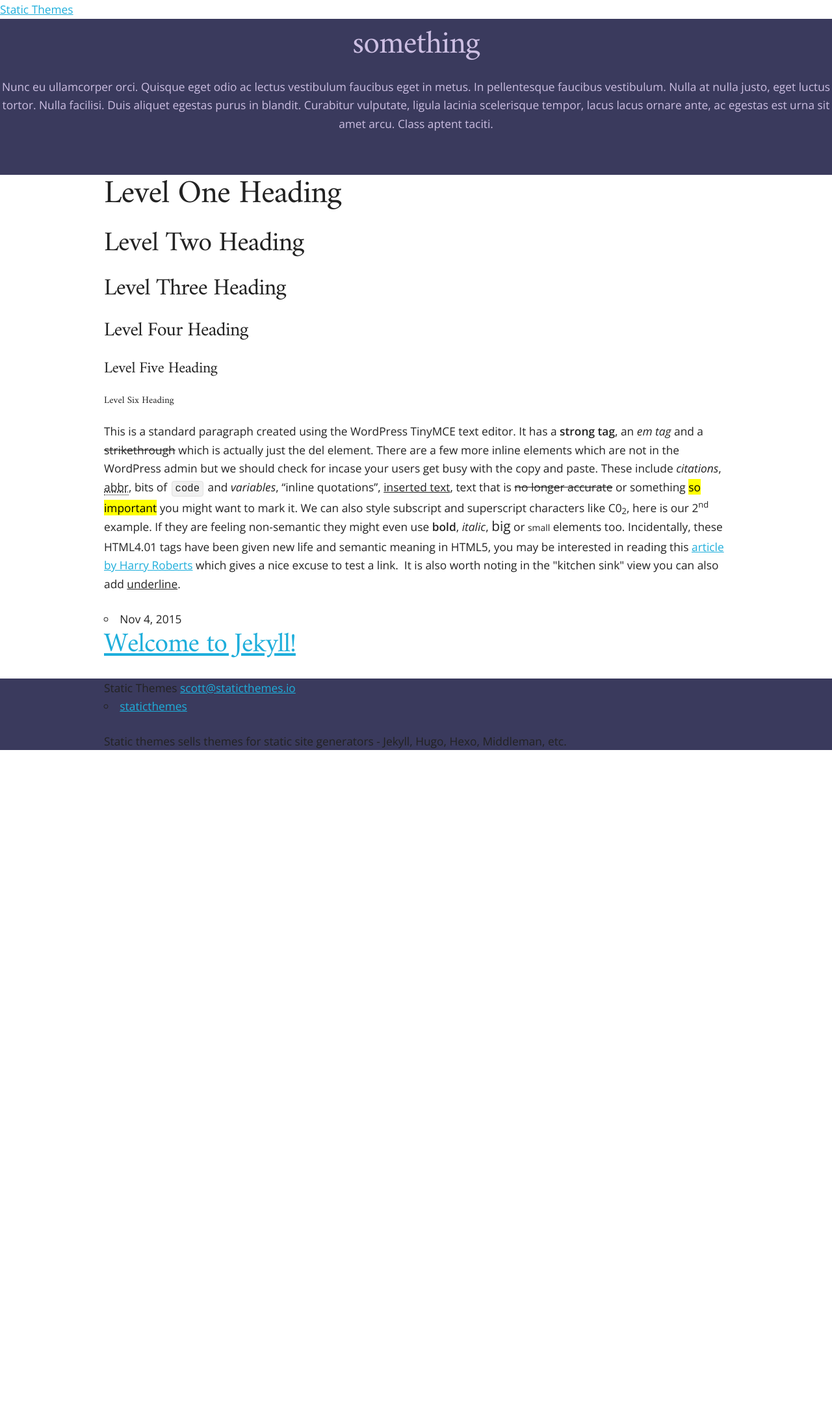
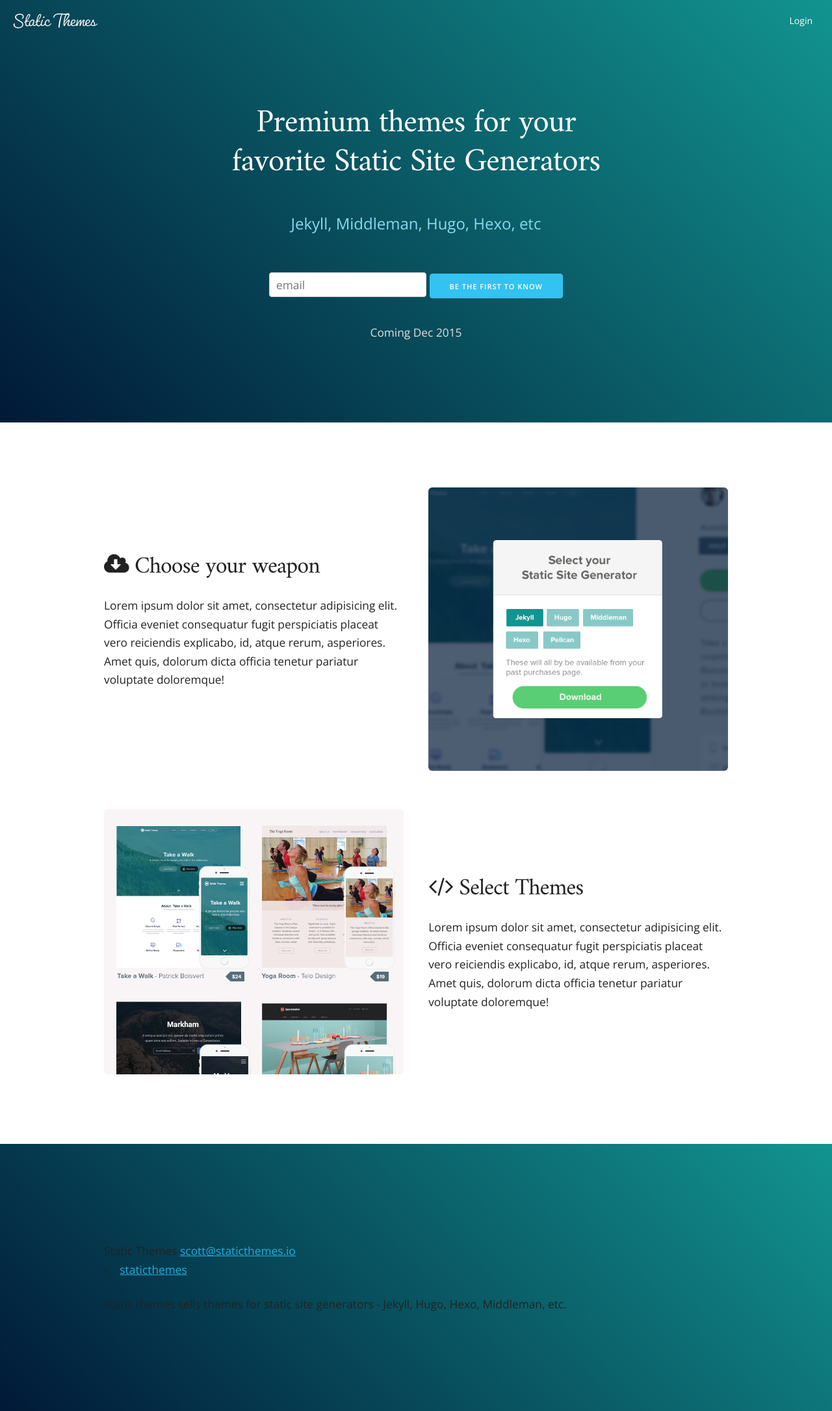
Before and after one commit to scottgallant/jekyll-base, a Jekyll site: the page built from index.html, in a window 1280 px wide. Shown: the whole page at 65% size. Built offline with Jekyll 4.4.1, drawn with Linux system fonts in a browser that asks for light colours; nearby versions of some CDN libraries; library files that are not in the unit come from our copies; before the commit the page ends 1154 px from its top, so only the background shows below that.

Commit message:
landing page styles

```diff
--- a/_includes/header.html
+++ b/_includes/header.html
@@ -1,13 +1,8 @@
 <header class="site-header">
     <a class="site-title" href="{{ site.baseurl }}/">{{ site.title }}</a>
-
-    <!--
-      <div class="trigger">
-        {% for page in site.pages %}
-          {% if page.title %}
-          <a class="page-link" href="{{ page.url | prepend: site.baseurl }}">{{ page.title }}</a>
-          {% endif %}
-        {% endfor %}
-      </div>
-    </nav> -->
+    <nav class="main-nav">
+      <ul>
+        <li><a href="login" class="login">Login</a></li>
+      </ul>
+    </nav>
 </header>
--- a/_layouts/default.html
+++ b/_layouts/default.html
@@ -8,19 +8,8 @@
 
   <body>
     {% include header.html %}
-    <div class="hero">
-      <h1>something</h1>
-      <p>Nunc eu ullamcorper orci. Quisque eget odio ac lectus vestibulum faucibus eget in metus. In pellentesque faucibus vestibulum. Nulla at nulla justo, eget luctus tortor. Nulla facilisi. Duis aliquet egestas purus in blandit. Curabitur vulputate, ligula lacinia scelerisque tempor, lacus lacus ornare ante, ac egestas est urna sit amet arcu. Class aptent taciti.</p>
-    </div>
-    <div class="container">
-      <div class="sixteen columns">
-        <div class="page-content">
-          <div class="wrapper">
-            {{ content }}
-          </div>
-        </div>
-      </div>
-    </div>
+
+    {{ content }}
 
     {% include footer.html %}
 
--- a/_sass/_theme.scss
+++ b/_sass/_theme.scss
@@ -1,14 +1,96 @@
 .hero {
-  // @include background-image(linear-gradient(to bottom right, rgba(31,118,211,1), #dddddd));
-  background-color: rgba(21, 21, 62, 0.84);
+	/* Permalink - use to edit and share this gradient: http://colorzilla.com/gradient-editor/#011936+0,129490+100 */
+	background: #011936; /* Old browsers */
+	background: -moz-linear-gradient(45deg,  #011936 0%, #129490 100%); /* FF3.6+ */
+	background: -webkit-gradient(linear, left bottom, right top, color-stop(0%,#011936), color-stop(100%,#129490)); /* Chrome,Safari4+ */
+	background: -webkit-linear-gradient(45deg,  #011936 0%,#129490 100%); /* Chrome10+,Safari5.1+ */
+	background: -o-linear-gradient(45deg,  #011936 0%,#129490 100%); /* Opera 11.10+ */
+	background: -ms-linear-gradient(45deg,  #011936 0%,#129490 100%); /* IE10+ */
+	background: linear-gradient(45deg,  #011936 0%,#129490 100%); /* W3C */
+	filter: progid:DXImageTransform.Microsoft.gradient( startColorstr='#011936', endColorstr='#129490',GradientType=1 ); /* IE6-9 fallback on horizontal gradient */
+
   position: relative;
-  padding-top: 10px;
-  color: #cdbfe3;
+  padding: 160px 0 100px;
+  color: #E0E0E2;
   text-align: center;
-  padding-bottom: 40px;
+  margin-bottom: 100px;
+
+  h1 {
+  	color: white;
+  	max-width: 600px;
+  	margin: 0 auto 1em;
+  }
+
+  .subtitle {
+  	font-size: 24px;
+  	color: #89D9F1;
+  	margin-bottom: 60px;
+  }
 }
 
+.site-header {
+	// background-color: $dark-bg;
+	color: white;
+	height: 60px;
+	line-height: 60px;
+	position: absolute;
+	z-index: 1;
+	width: 100%;
+
+	.site-title {
+		display: block;
+		background-image: url(../images/staticthemes-logo.png);
+		background-repeat: no-repeat;
+		background-size: 130px 24px;
+		top: 20px;
+		margin-left: 20px;
+		position: relative;
+		overflow: hidden;
+		text-indent: 9999px;
+		width: 130px;
+		white-space: nowrap;
+		float: left;
+	}
+
+	.main-nav {
+		float: right;
+		ul {
+			list-style-type: none;
+			margin-right: 30px;
+		}
+		li {
+			float: left;
+		}
+		a {
+			color: white;
+			text-decoration: none;
+			font-size: 14px;
+		}
+	}
+}
+
+.value-prop {
+	h3 {
+		padding-top: 100px;
+	}
+
+	img {
+		border-radius: 6px;
+	}
+}
 
 .site-footer {
-  background-color: rgba(21, 21, 62, 0.84);
+	padding: 150px 0;
+	margin-top: 100px;
+
+/* Permalink - use to edit and share this gradient: http://colorzilla.com/gradient-editor/#011936+0,129490+100 */
+background: #011936; /* Old browsers */
+background: -moz-linear-gradient(45deg,  #011936 0%, #129490 100%); /* FF3.6+ */
+background: -webkit-gradient(linear, left bottom, right top, color-stop(0%,#011936), color-stop(100%,#129490)); /* Chrome,Safari4+ */
+background: -webkit-linear-gradient(45deg,  #011936 0%,#129490 100%); /* Chrome10+,Safari5.1+ */
+background: -o-linear-gradient(45deg,  #011936 0%,#129490 100%); /* Opera 11.10+ */
+background: -ms-linear-gradient(45deg,  #011936 0%,#129490 100%); /* IE10+ */
+background: linear-gradient(45deg,  #011936 0%,#129490 100%); /* W3C */
+filter: progid:DXImageTransform.Microsoft.gradient( startColorstr='#011936', endColorstr='#129490',GradientType=1 ); /* IE6-9 fallback on horizontal gradient */
+
 }
--- a/_sass/_vars.scss
+++ b/_sass/_vars.scss
@@ -5,3 +5,6 @@ $font-weight-bold: 600;
 $font-weight-heading: 500;
 $font-weight-heading-bold: 700;
 $font-weight-heading-extrabold: 800;
+
+// colors
+$dark-bg: #011936;
--- a/css/main.scss
+++ b/css/main.scss
@@ -2,7 +2,6 @@
 # Only the main Sass file needs front matter (the dashes are enough)
 ---
 @charset "utf-8";
-// Import partials from `sass_dir` (defaults to `_sass`)
 @import "vars";
 @import "normalize";
 @import "skeleton";
--- a/index.html
+++ b/index.html
@@ -2,23 +2,36 @@
 layout: default
 ---
 
-  <h1>Level One Heading</h1>
-  <h2>Level Two Heading</h2>
-  <h3>Level Three Heading</h3>
-  <h4>Level Four Heading</h4>
-  <h5>Level Five Heading</h5>
-  <h6>Level Six Heading</h6>
-
-  <p>This is a standard paragraph created using the WordPress TinyMCE text editor. It has a <strong>strong tag</strong>, an <em>em tag</em> and a <del>strikethrough</del> which is actually just the del element. There are a few more inline elements which are not in the WordPress admin but we should check for incase your users get busy with the copy and paste. These include <cite>citations</cite>, <abbr title="abbreviation">abbr</abbr>, bits of <code>code</code> and <var>variables</var>, <q>inline quotations</q>, <ins datetime="2011-12-08T20:19:53+00:00">inserted text</ins>, text that is <s>no longer accurate</s> or something <mark>so important</mark> you might want to mark it. We can also style subscript and superscript characters like C0<sub>2</sub>, here is our 2<sup>nd</sup> example. If they are feeling non-semantic they might even use <b>bold</b>, <i>italic</i>, <big>big</big> or <small>small</small> elements too.&nbsp;Incidentally, these HTML4.01 tags have been given new life and semantic meaning in HTML5, you may be interested in reading this <a title="HTML5 Semantics" href="http://csswizardry.com/2011/01/html5-and-text-level-semantics">article by Harry Roberts</a> which gives a nice excuse to test a link.&nbsp;&nbsp;It is also worth noting in the "kitchen sink" view you can also add <span style="text-decoration: underline;">underline</span>.</p>
-
-  <ul class="post-list">
-    {% for post in site.posts %}
-      <li>
-        <span class="post-meta">{{ post.date | date: "%b %-d, %Y" }}</span>
-
-        <h2>
-          <a class="post-link" href="{{ post.url | prepend: site.baseurl }}">{{ post.title }}</a>
-        </h2>
-      </li>
-    {% endfor %}
-  </ul>
+<div class="hero">
+  <div class="container">
+    <div class="columns sixteen">
+      <h1>Premium themes for your favorite Static Site Generators</h1>
+      <p class="subtitle">Jekyll, Middleman, Hugo, Hexo, etc</p>
+      <form action="">
+        <input type="text" placeholder="email">
+        <button class="button button-primary">Be the first to know</button>
+      </form>
+      <p>Coming Dec 2015</p>
+    </div>
+  </div>
+</div>
+<div class="container">
+  <div class="row value-prop">
+    <div class="columns six">
+      <h3><i class="fa fa-cloud-download"></i> Choose your weapon</h3>
+      <p>Lorem ipsum dolor sit amet, consectetur adipisicing elit. Officia eveniet consequatur fugit perspiciatis placeat vero reiciendis explicabo, id, atque rerum, asperiores. Amet quis, dolorum dicta officia tenetur pariatur voluptate doloremque!</p>
+    </div>
+    <div class="columns six">
+      <img src="{{ "/images/select.png" | prepend: site.baseurl }}" alt="" style="width: 100%;">
+    </div>
+  </div>
+  <div class="row value-prop" style="margin-top: 3em;">
+    <div class="columns six">
+      <img src="{{ "/images/themes.png" | prepend: site.baseurl }}" alt="" style="width: 100%;">
+    </div>
+    <div class="columns six">
+      <h3><i class="fa fa-code"></i> Select Themes</h3>
+      <p>Lorem ipsum dolor sit amet, consectetur adipisicing elit. Officia eveniet consequatur fugit perspiciatis placeat vero reiciendis explicabo, id, atque rerum, asperiores. Amet quis, dolorum dicta officia tenetur pariatur voluptate doloremque!</p>
+    </div>
+  </div>
+</div>
```
Also changed, not shown: login.html (added, +27 -0 lines), _sass/_mixins.scss (added), images/select.png (added), images/staticthemes-logo.png (added), images/staticthemes-logo@2x.png (added), images/themes copy.png (added), images/themes.png (added).
